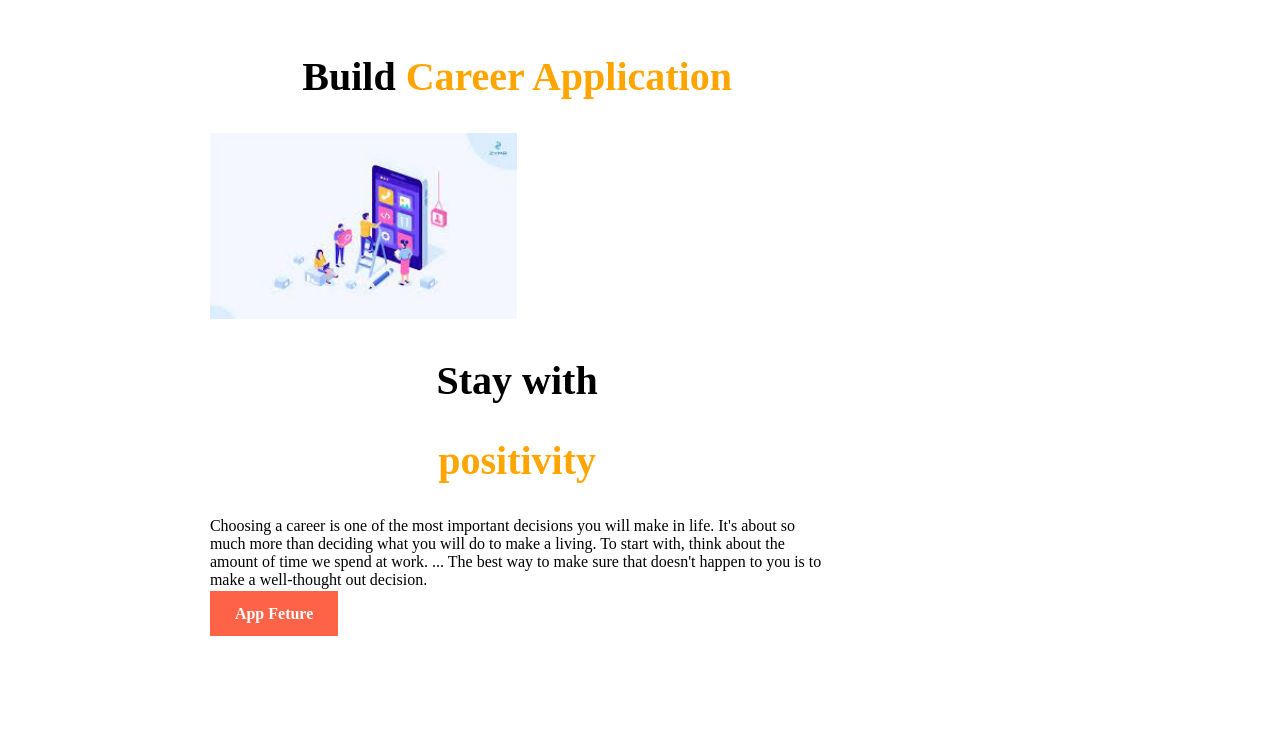
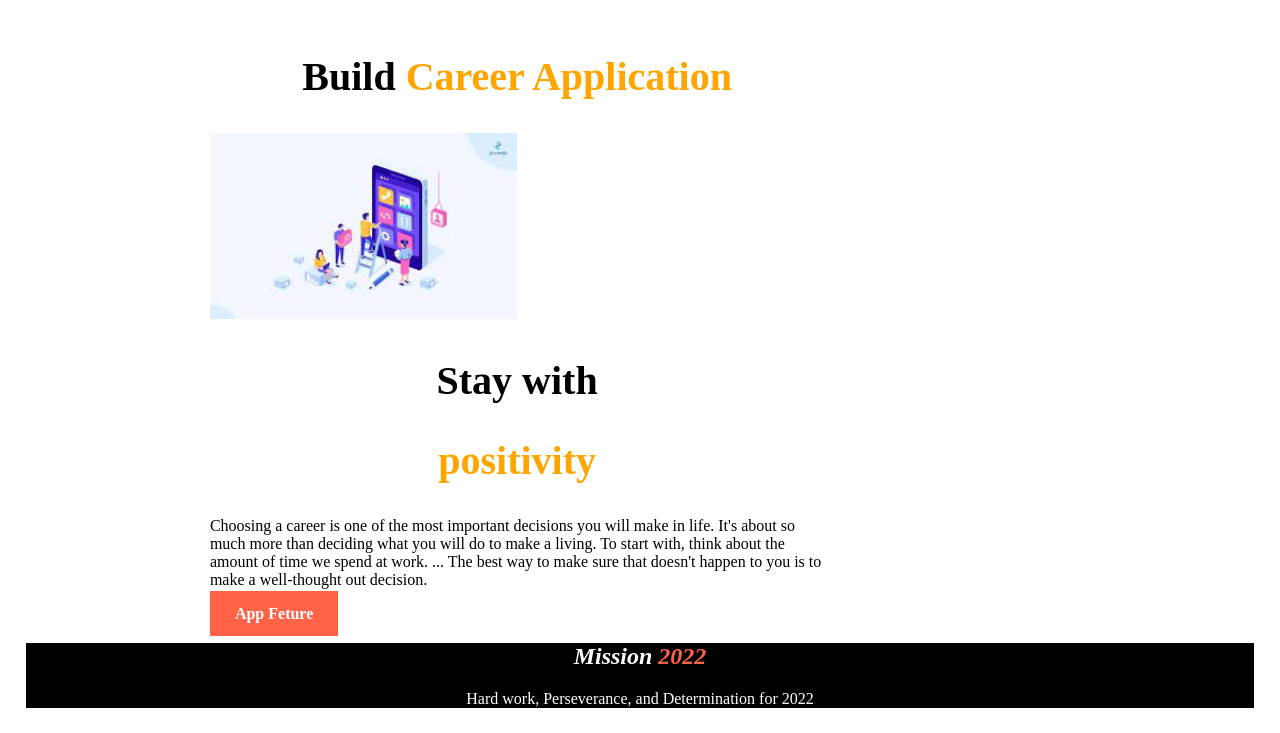
Before and after one commit to ayeshaesho/my-assignment, a plain HTML site: page index.html in a window 1280 px wide. Shown: the part 1639-2372 px from the top of the page. Before the commit the page ends 2288 px from the top, so only its background shows below. Drawn offline with Linux system fonts and the light colour scheme.

```diff
--- a/index.html
+++ b/index.html
@@ -85,5 +85,11 @@
                      </div>
             <div>
         </section>
+        <section class="last">
+            <footer>
+                <h2><i>Mission <span class="tomato">2022</span></i></h2>
+                <p>Hard work, Perseverance, and Determination for 2022</p>
+            </footer>
+        </section>
 </body>
 </html>
--- a/style.css
+++ b/style.css
@@ -6,6 +6,7 @@ h1{
 
     text-align: left;
     border-left-color: tomato;
+
 }
 .orange-color{
     color: orange;
@@ -17,8 +18,12 @@ h1{
 .half-width{
     width: 50%;
     padding-right: 5%;
+    text-align: left;
+
+
 
 }
+
 .half-width img{
     width: 50%;
 }
@@ -114,3 +119,15 @@ h1{
 
 
 }
+footer{
+    text-align: center;
+}
+.last{
+     border-width: 10pc 10pc;
+     background-color: black;
+     color: white;
+}
+.last .tomato{
+    color: tomato;
+
+}
```
